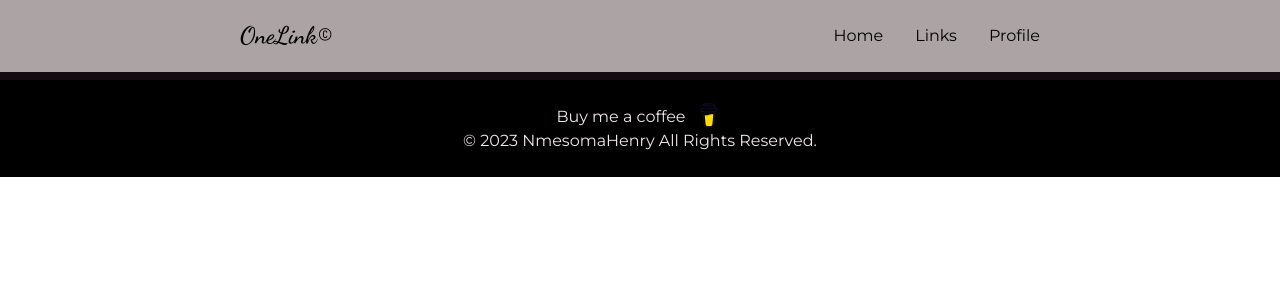
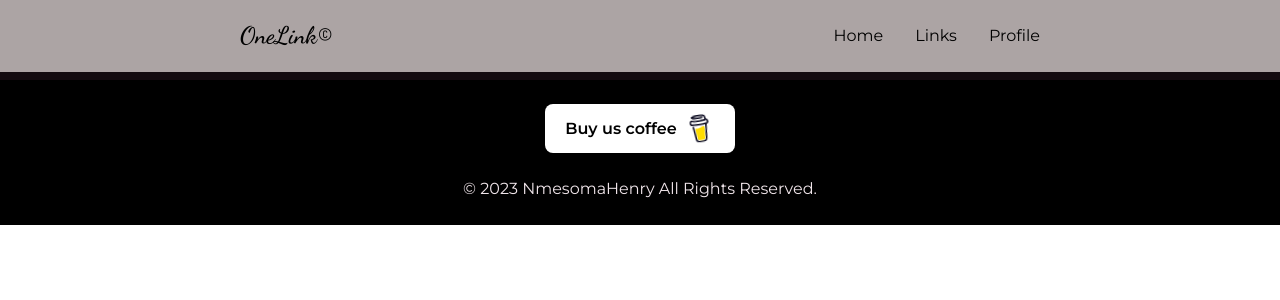
Before and after one commit to IamHenryOkeke/One-Link, a React (Vite) app: page / in a window 1280 px wide. Shown: the top 300 px of the page. Built offline with nearby package versions, Linux system fonts and the light colour scheme; a web font is replaced by a local one.

Commit message:
ui fixes

```diff
--- a/src/components/Footer/Footer.jsx
+++ b/src/components/Footer/Footer.jsx
@@ -3,11 +3,11 @@ import {ReactComponent as Icon} from "../../assets/svg/bmc-logo.svg"
 const Footer = () => {
   const date = new Date
   return (
-    <div className="text-center text-sm md:text-base py-6 bg-black">
-      <div className = "flex items-center justify-center gap-2">
-         <p>Buy me a coffee</p>
-         <a href="">
-          <Icon className="animate-bounce"/>
+    <footer className="text-center text-sm md:text-base py-6 bg-black flex flex-col items-center gap-6">
+      <div className = "flex items-center justify-center gap-2 bg-white w-fit text-black py-3 px-5 rounded-lg font-bold">
+         <p>Buy us coffee</p>
+         <a href=""  className="animate-wiggle">
+          <Icon/>
          </a>
 
       </div>
@@ -15,7 +15,7 @@ const Footer = () => {
       <p>
          © {date.getFullYear()} NmesomaHenry All Rights Reserved.
       </p>
-    </div>
+    </footer>
   )
 }
 
```
